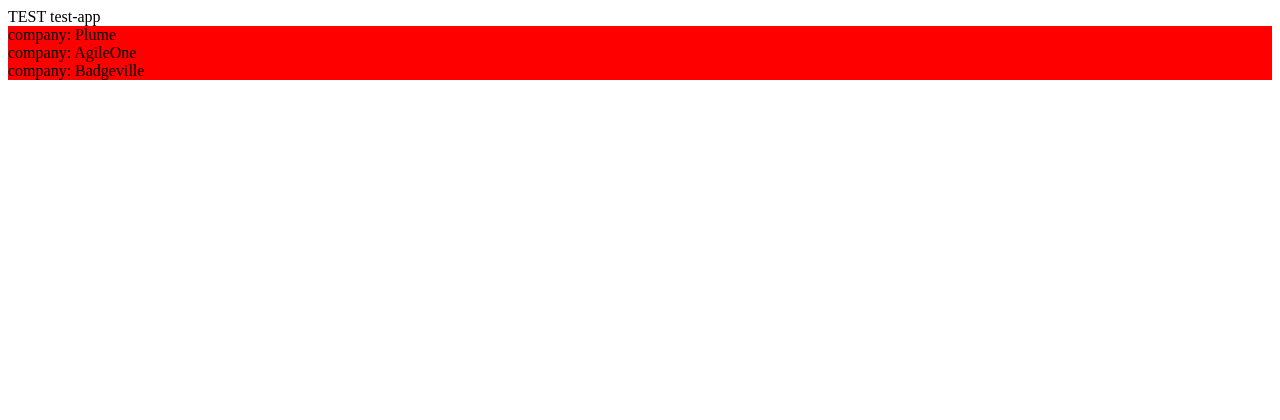
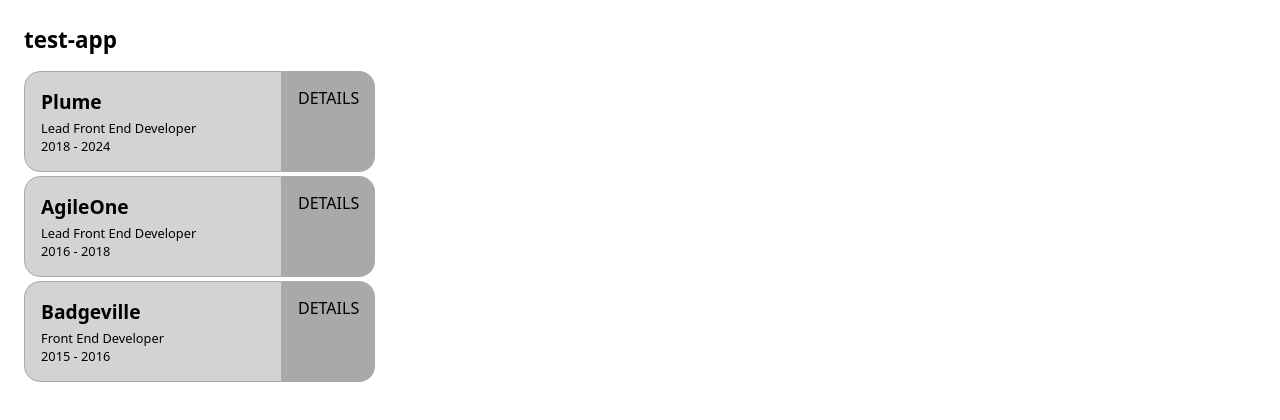
Before and after one commit to oolox/test-app, an Angular app: page / in a window 1280 px wide. Shown: the top 420 px of the page. Built offline with nearby package versions, Linux system fonts and the light colour scheme.

Commit message:
Job Cards

```diff
--- a/src/app/app.component.html
+++ b/src/app/app.component.html
@@ -1,14 +1,32 @@
+<main class="main">
+  <div class="content">
+
+    <div class="pageTitle">
+      {{title}}
+    </div>
 
 
-<main class="main">
-  <div class="content">
-    TEST {{title}}
     <div class="timeline">
-      <div *ngFor="let job of timeline">
-          company: {{job.company}}<br>
+      <div *ngFor="let job of timeline" class="timeline-item">
+        <div class="timeline-card">
+          <div class="job-summary">
+            <div class="title">
+              {{ job.company }}
+            </div>
+            <div class="subtitle">
+              {{ job.jobTitle }}
+            </div>
+            <div class="timespan">
+              {{ job.start }} - {{ job.end }}
+            </div>
+          </div>
+          <div class="job-details">
+            DETAILS
+          </div>
+        </div>
       </div>
     </div>
-   </div>
+  </div>
 
 </main>
 
--- a/src/app/app.component.scss
+++ b/src/app/app.component.scss
@@ -1,2 +1,50 @@
-.timeline
-{ background-color: red; }
+
+.content {
+  font-family: Noto Sans, sans-serif;
+  padding: 1rem;
+
+  .pageTitle {
+    font-size: 1.4rem;
+    font-weight: bold;
+    margin-bottom: 1rem;
+  }
+
+  .timeline {
+    .timeline-item {
+      .timeline-card {
+        display: inline-flex;
+        margin-bottom: 0.25rem;
+
+        .job-summary {
+          padding: 1rem;
+          background-color: lightgray;
+          border: 1px solid darkgray;
+          border-radius: 1rem 0 0 1rem;
+          min-width: 14rem;
+
+          .title {
+            font-size: 1.2rem;
+            font-weight: bold;
+          }
+          .subtitle {
+            font-size: 0.8rem;
+            margin-top: 0.25rem;
+          }
+          .timespan {
+            font-size: 0.8rem;
+          }
+
+        }
+
+        .job-details {
+          padding: 1rem;
+          background-color: darkgray;
+          border-radius: 0 1rem 1rem 0;
+        }
+
+      }
+    }
+
+
+  }
+}
--- a/src/app/app.component.ts
+++ b/src/app/app.component.ts
@@ -16,17 +16,20 @@
   timeline: any = [
     {
       company: 'Plume',
+      jobTitle: 'Lead Front End Developer',
       start: '2018',
       end: '2024'
 
     },
     {
       company: 'AgileOne',
+      jobTitle: 'Lead Front End Developer',
       start: '2016',
       end: '2018'
     },
     {
       company: 'Badgeville',
+      jobTitle: 'Front End Developer',
       start: '2015',
       end: '2016'
     }
```
